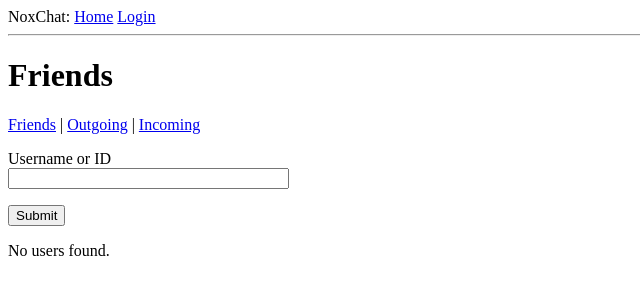
After one commit to Stelour/FlaskMessenger-NoxChat-, a Flask app: template app/templates/friends.html in a window 1280 px wide. The commit adds this page. Shown: the top 300 px of the page, without its empty margins (0-640 px from the left). Run offline with Flask 3, Linux system fonts and the light colour scheme; the template is opened without the code that fills it: values that come from a table or form of the project are taken from there, others are empty; some libraries are stand-ins or nearby versions.

Commit message:
added friends route

```diff
--- a/app/forms.py
+++ b/app/forms.py
@@ -64,3 +64,7 @@ class EmptyForm(FlaskForm):
 class SearchUserForm(FlaskForm):
     search_user = StringField('Username or ID', validators=[DataRequired()])
     submit = SubmitField('Submit')
+
+class FriendsForm(FlaskForm):
+    search_user = StringField('Username or ID', validators=[DataRequired()])
+    submit = SubmitField('Submit')
--- a/app/routes.py
+++ b/app/routes.py
@@ -16,6 +16,7 @@ from app.avatar_utils import save_avatar, rename_avatar_directory, clear_old_ava
 from app.forms import EmptyForm
 from app.updates import updates
 from app.forms import SearchUserForm
+from app.forms import FriendsForm
 
 @app.route('/')
 @app.route('/index')
@@ -25,7 +26,7 @@ def index():
     sorted_updates = sorted(updates, key=lambda u: u['date'], reverse=True)
     return render_template(
         "index.html",
-        title='NoxChat',
+        title='Home',
         welcome_message=welcome_message,
         updates=sorted_updates,)
 
@@ -244,3 +245,30 @@ def search_user():
         results = db.session.execute(stmt).scalars().all()
 
     return render_template('search.html', title='Search', form=form, results=results)
+
+@app.route('/friends', methods=['GET', 'POST'])
+@login_required
+def friends():
+    view = request.args.get('view', 'friends')
+    form = FriendsForm()
+    users = []
+
+    if view == 'friends':
+        stmt = current_user.friends.select().join(Profile)
+    elif view == 'outgoing':
+        stmt = current_user.sent_requests.select().join(Profile)
+    elif view == 'incoming':
+        stmt = current_user.received_requests.select().join(Profile)
+
+    if form.validate_on_submit():
+        query = form.search_user.data
+        stmt = stmt.where(
+            sa.or_(
+                User.username.ilike(f'%{query}%'),
+                Profile.public_id.ilike(f'%{query}%')
+            )
+        )
+
+    users = db.session.execute(stmt).scalars().all()
+
+    return render_template('friends.html', title='Friends', form=form, users=users, view=view)
--- a/app/templates/base.html
+++ b/app/templates/base.html
@@ -14,6 +14,7 @@
             <a href="{{ url_for('login') }}">Login</a>
             {% else %}
             <a href="{{ url_for('user', public_id=current_user.profile.public_id) }}">Profile</a>
+            <a href="{{ url_for('friends') }}">Friends</a>
             <a href="{{ url_for('search_user') }}">Search</a>
             <a href="{{ url_for('logout') }}">Logout</a>
             {% endif %}
--- /dev/null
+++ b/app/templates/friends.html
@@ -0,0 +1,51 @@
+{% extends "base.html" %}
+
+{% block content %}
+    <h1>Friends</h1>
+
+    {% if view == 'friends' %}
+        <strong>Friends</strong> |
+    {% else %}
+        <a href="{{ url_for('friends', view='friends') }}">Friends</a> |
+    {% endif %}
+
+    {% if view == 'outgoing' %}
+        <strong>Outgoing</strong> |
+    {% else %}
+        <a href="{{ url_for('friends', view='outgoing') }}">Outgoing</a> |
+    {% endif %}
+
+    {% if view == 'incoming' %}
+        <strong>Incoming</strong>
+    {% else %}
+        <a href="{{ url_for('friends', view='incoming') }}">Incoming</a>
+    {% endif %}
+
+    <form action="" method="post" novalidate>
+        {{ form.hidden_tag() }}
+        <p>
+            {{ form.search_user.label }}<br>
+            {{ form.search_user(size=32) }}
+        </p>
+        <p>{{ form.submit() }}</p>
+    </form>
+
+    {% if users %}
+        <ul>
+        {% for user in users %}
+            <li>
+                <img src="{{ url_for('static', filename='avatars/' ~ (user.profile.avatar_path)) }}"
+                    width="64" height="64">
+                <div>
+                    <a href="{{ url_for('user', public_id=user.profile.public_id) }}">
+                        {{ user.username }}
+                    </a><br>
+                    <small>{{ user.profile.public_id }}</small>
+                </div>
+            </li>
+        {% endfor %}
+        </ul>
+    {% else %}
+        <p>No users found.</p>
+    {% endif %}
+{% endblock %}
--- a/app/templates/search.html
+++ b/app/templates/search.html
@@ -16,7 +16,7 @@
             <ul>
             {% for user in results %}
                 <li>
-                    <img src="{{ url_for('static', filename='avatars/' ~ (user.profile.avatar_path or 'default.png')) }}" width="64" height="64">
+                    <img src="{{ url_for('static', filename='avatars/' ~ (user.profile.avatar_path)) }}" width="64" height="64">
                     <div>
                         <a href="{{ url_for('user', public_id=user.profile.public_id) }}">
                             {{ user.username }}
--- a/app/updates.py
+++ b/app/updates.py
@@ -3,5 +3,10 @@ updates = [
         "version": "v0.1",
         "date": "2025-06-16",
         "description": "Initial release with basic features, profile editing, and the ability to add friends."
+    },
+    {
+        "version": "v0.2",
+        "date": "2025-06-21",
+        "description": "Added the ability to search for users on the site, view friends and common requests. Also fixed some bugs."
     }
 ]
```
